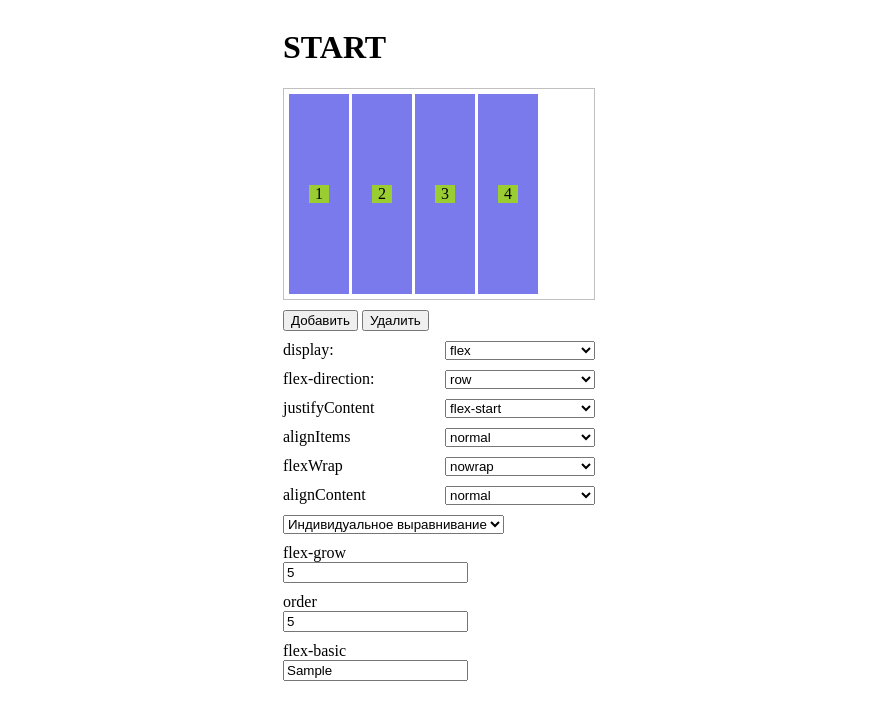
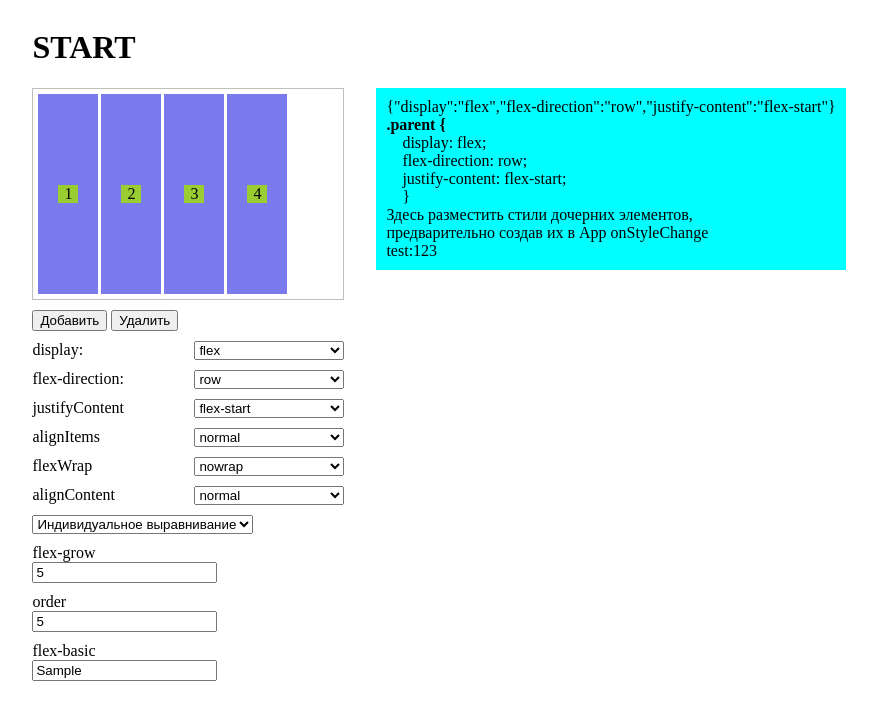
Before and after one commit to vlakondra/sv_flx, a Svelte app: page / in a window 1280 px wide. Both pictures are taken after typing "5", "5", "Sample" into the empty fields and a click on the button "Добавить". Shown: the top 720 px of the page, without its empty margins (201-1078 px from the left). Built offline with nearby package versions, Linux system fonts and the light colour scheme.

Commit message:
"Added PrintStyles component, modified App.svelte to include it, and updated StylingParent and StylingChild components to pass event handlers and props."

```diff
--- a/src/App.svelte
+++ b/src/App.svelte
@@ -2,6 +2,7 @@
   import FlexContainer from "./lib/FlexContainer.svelte";
   import StylingParent from "./lib/StylingParent.svelte";
   import StylingChild from "./lib/StylingChild.svelte";
+  import PrintStyles from "./lib/PrintStyles.svelte";
 
   let isActive = $state(false);
 
@@ -21,15 +22,40 @@
     actid = child_idx;
     activeChildEl = sel_child;
   };
+
+  let parentstyle = $state();
+  let childstyle = $state();
+  function onStyleChange() {
+    parentstyle = {
+      display: flexContainerEl.style.display,
+      "flex-direction": flexContainerEl.style.flexDirection,
+      "justify-content": flexContainerEl.style.justifyContent,
+    };
+    childstyle = {
+      test:123
+    }
+  }
 </script>
 
 <main>
   <div>
     <h1>START</h1>
+    <div style="display: flex; flex-direction: row;">
+      <div>
+        <FlexContainer
+          bind:flexContEl={flexContainerEl}
+          activate={actvateChild}
+        />
+        <!-- <StylingParent container={flexContainerEl} /> -->
 
-    <FlexContainer bind:flexContEl={flexContainerEl} activate={actvateChild} />
-    <StylingParent container={flexContainerEl} />
-    <StylingChild activechild={activeChildEl} isactive={isActive} />
+        <StylingParent event={onStyleChange} container={flexContainerEl} />
+
+        <StylingChild event={onStyleChange} activechild={activeChildEl} isactive={isActive} />
+      </div>
+      <div>
+        <PrintStyles {parentstyle} childstyle={childstyle} />
+      </div>
+    </div>
   </div>
 </main>
 
--- /dev/null
+++ b/src/lib/PrintStyles.svelte
@@ -0,0 +1,42 @@
+<script>
+  let { parentstyle,childstyle } = $props();
+
+  let sk = ["{", "}"];
+</script>
+
+<div class='all-styles'>
+  {JSON.stringify(parentstyle)}
+  <!-- "Печатем" стили Parent'a.
+   предусмотреть логику-->
+  {#if parentstyle}
+  <div>
+    <div class='caption'>.parent {sk[0]}</div>
+    <div>display: {parentstyle["display"]};</div>
+    <div>flex-direction: {parentstyle["flex-direction"]};</div>
+    <div>justify-content: {parentstyle["justify-content"]};</div>
+    <div>{sk[1]}</div>
+  </div>
+  <div>
+    Здесь разместить стили дочерних элементов,<br>
+    предварительно создав их в App onStyleChange
+    <div>test:{childstyle.test}</div>
+  </div>
+  {/if}
+</div>
+
+
+
+
+<style>
+  .all-styles {
+    background: aqua;
+    margin-left: 2em;
+    padding:10px;
+  }
+  .caption{
+  font-weight: 600;
+  }
+  .caption ~ div{
+    text-indent: 1em;
+  }
+</style>
--- a/src/lib/StylingChild.svelte
+++ b/src/lib/StylingChild.svelte
@@ -1,14 +1,15 @@
 <script>
     //Данные с определениями alignSelf-стиля
     import { alignSelfOptions } from "./select_values.svelte";
-    let props = $props();
+    let {activechild,event} = $props();
 </script>
 
 <div>
-    {#if props.activechild.style}
-        {props.activechild.id}
+    {#if activechild.style}
+        {activechild.id}
         <div class='select'>
-            <select bind:value={props.activechild.style.alignSelf}>
+            <select bind:value={activechild.style.alignSelf}
+            onchange={()=>event()}>
                 <option value="" selected disabled
                     >Индивидуальное выравнивание</option
                 >
@@ -23,7 +24,8 @@
             <label>
                 flex-grow
                 <input
-                    bind:value={props.activechild.style.flexGrow}
+                    bind:value={activechild.style.flexGrow}
+                    onblur={()=>event()}
                     type="number"
                 />
             </label>
@@ -32,7 +34,8 @@
             <label>
                 order
                 <input
-                    bind:value={props.activechild.style.order}
+                    bind:value={activechild.style.order}
+                    onblur={()=>event()}
                     type="number"
                 />
             </label>
@@ -41,7 +44,8 @@
             <label>
                 flex-basic
                 <input
-                    bind:value={props.activechild.style.flexBasic}
+                    bind:value={activechild.style.flexBasic}
+                    onblur={()=>event()}
                     type="text"
                 />
             </label>
--- a/src/lib/StylingParent.svelte
+++ b/src/lib/StylingParent.svelte
@@ -4,7 +4,7 @@
   // в качестве props из корневого компнента App
 
   import { onMount } from "svelte";
-  let props = $props();
+  let { container, event } = $props();
 
   //Данные с определениями flex-стилей
   import { flexOptions } from "./select_values.svelte";
@@ -12,19 +12,30 @@
   onMount(() => {
     //берем 1-е элементы из массивов объекта flexOptions и определяем стили контейнера.
     //Нужно проверить, чтобы они соответствовали значениям по умолчанию.
-    props.container.style.display = flexOptions.display[0];
-    props.container.style.flexDirection = flexOptions.flexDirection[0];
-    props.container.style.justifyContent = flexOptions.justifyContent[0];
-    props.container.style.alignItems = flexOptions.alignItems[0];
-    props.container.style.flexWrap = flexOptions.flexWrap[0];
-    props.container.style.alignContent = flexOptions.alignContent[0];
+    // props.container.style.display = flexOptions.display[0];
+    // props.container.style.flexDirection = flexOptions.flexDirection[0];
+    // props.container.style.justifyContent = flexOptions.justifyContent[0];
+    // props.container.style.alignItems = flexOptions.alignItems[0];
+    // props.container.style.flexWrap = flexOptions.flexWrap[0];
+    // props.container.style.alignContent = flexOptions.alignContent[0];
+
+    container.style.display = flexOptions.display[0];
+    container.style.flexDirection = flexOptions.flexDirection[0];
+    container.style.justifyContent = flexOptions.justifyContent[0];
+    container.style.alignItems = flexOptions.alignItems[0];
+    container.style.flexWrap = flexOptions.flexWrap[0];
+    container.style.alignContent = flexOptions.alignContent[0];
   });
 
   const setStyles = (ev) => {
     //value select'ов содержит название css-свойства и его значение через запятую.
     //поэтому их нужно разделить и присвоить соответствующим css-свойствам контейнера.
     let spl = ev.target.value.split(",");
-    props.container.style[spl[0]] = spl[1];
+    // props.container.style[spl[0]] = spl[1];
+    container.style[spl[0]] = spl[1];
+    //++ после изменения стиля вызываем событие, к-е
+    //будет обрабатываться в App
+    event();
   };
 
   const setCaption = (atr) => {
@@ -39,8 +50,8 @@
         return atr;
     }
   };
+</script>
 
-</script>
 <!-- все select'ы строятся из коллекции flexOptions -->
 <div class="style-controls">
   {#each Object.keys(flexOptions) as key, i}
```
Also changed, not shown: src/lib/cls.svelte.js (added).
